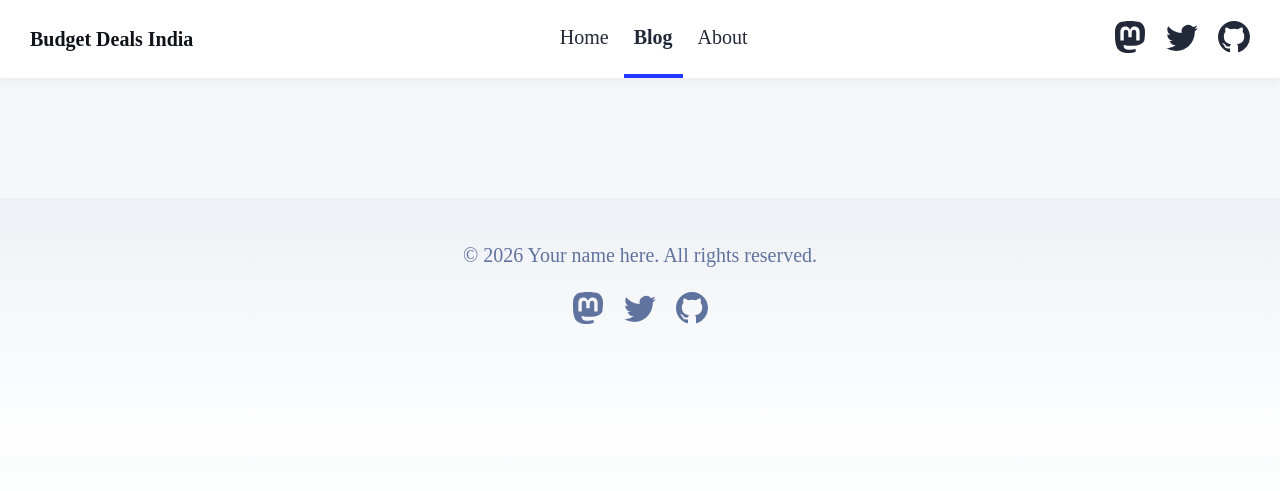
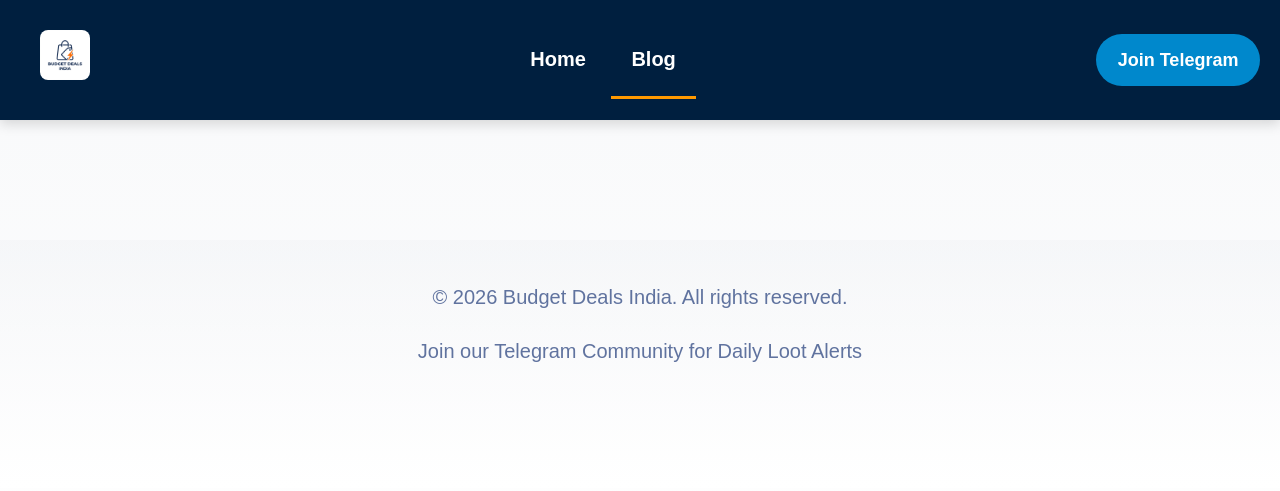
Before and after one commit to Shashwat1319/telegram, an Astro site in the folder website/: page /blog in a window 1280 px wide. Built offline with nearby package versions, Linux system fonts and the light colour scheme; Astro itself is replaced by a stand-in of ours.

Commit message:
Premium Branding Upgrade: Logo, Social Hub, and High-Performance SEO styles

```diff
--- a/website/src/components/Footer.astro
+++ b/website/src/components/Footer.astro
@@ -3,39 +3,10 @@ const today = new Date();
 ---
 
 <footer>
-	&copy; {today.getFullYear()} Your name here. All rights reserved.
+	&copy; {today.getFullYear()} Budget Deals India. All rights reserved.
 	<div class="social-links">
-		<a href="https://m.webtoo.ls/@astro" target="_blank">
-			<span class="sr-only">Follow Astro on Mastodon</span>
-			<svg
-				viewBox="0 0 16 16"
-				aria-hidden="true"
-				width="32"
-				height="32"
-				astro-icon="social/mastodon"
-				><path
-					fill="currentColor"
-					d="M11.19 12.195c2.016-.24 3.77-1.475 3.99-2.603.348-1.778.32-4.339.32-4.339 0-3.47-2.286-4.488-2.286-4.488C12.062.238 10.083.017 8.027 0h-.05C5.92.017 3.942.238 2.79.765c0 0-2.285 1.017-2.285 4.488l-.002.662c-.004.64-.007 1.35.011 2.091.083 3.394.626 6.74 3.78 7.57 1.454.383 2.703.463 3.709.408 1.823-.1 2.847-.647 2.847-.647l-.06-1.317s-1.303.41-2.767.36c-1.45-.05-2.98-.156-3.215-1.928a3.614 3.614 0 0 1-.033-.496s1.424.346 3.228.428c1.103.05 2.137-.064 3.188-.189zm1.613-2.47H11.13v-4.08c0-.859-.364-1.295-1.091-1.295-.804 0-1.207.517-1.207 1.541v2.233H7.168V5.89c0-1.024-.403-1.541-1.207-1.541-.727 0-1.091.436-1.091 1.296v4.079H3.197V5.522c0-.859.22-1.541.66-2.046.456-.505 1.052-.764 1.793-.764.856 0 1.504.328 1.933.983L8 4.39l.417-.695c.429-.655 1.077-.983 1.934-.983.74 0 1.336.259 1.791.764.442.505.661 1.187.661 2.046v4.203z"
-				></path></svg
-			>
-		</a>
-		<a href="https://twitter.com/astrodotbuild" target="_blank">
-			<span class="sr-only">Follow Astro on Twitter</span>
-			<svg viewBox="0 0 16 16" aria-hidden="true" width="32" height="32" astro-icon="social/twitter"
-				><path
-					fill="currentColor"
-					d="M5.026 15c6.038 0 9.341-5.003 9.341-9.334 0-.14 0-.282-.006-.422A6.685 6.685 0 0 0 16 3.542a6.658 6.658 0 0 1-1.889.518 3.301 3.301 0 0 0 1.447-1.817 6.533 6.533 0 0 1-2.087.793A3.286 3.286 0 0 0 7.875 6.03a9.325 9.325 0 0 1-6.767-3.429 3.289 3.289 0 0 0 1.018 4.382A3.323 3.323 0 0 1 .64 6.575v.045a3.288 3.288 0 0 0 2.632 3.218 3.203 3.203 0 0 1-.865.115 3.23 3.23 0 0 1-.614-.057 3.283 3.283 0 0 0 3.067 2.277A6.588 6.588 0 0 1 .78 13.58a6.32 6.32 0 0 1-.78-.045A9.344 9.344 0 0 0 5.026 15z"
-				></path></svg
-			>
-		</a>
-		<a href="https://github.com/withastro/astro" target="_blank">
-			<span class="sr-only">Go to Astro's GitHub repo</span>
-			<svg viewBox="0 0 16 16" aria-hidden="true" width="32" height="32" astro-icon="social/github"
-				><path
-					fill="currentColor"
-					d="M8 0C3.58 0 0 3.58 0 8c0 3.54 2.29 6.53 5.47 7.59.4.07.55-.17.55-.38 0-.19-.01-.82-.01-1.49-2.01.37-2.53-.49-2.69-.94-.09-.23-.48-.94-.82-1.13-.28-.15-.68-.52-.01-.53.63-.01 1.08.58 1.23.82.72 1.21 1.87.87 2.33.66.07-.52.28-.87.51-1.07-1.78-.2-3.64-.89-3.64-3.95 0-.87.31-1.59.82-2.15-.08-.2-.36-1.02.08-2.12 0 0 .67-.21 2.2.82.64-.18 1.32-.27 2-.27.68 0 1.36.09 2 .27 1.53-1.04 2.2-.82 2.2-.82.44 1.1.16 1.92.08 2.12.51.56.82 1.27.82 2.15 0 3.07-1.87 3.75-3.65 3.95.29.25.54.73.54 1.48 0 1.07-.01 1.93-.01 2.2 0 .21.15.46.55.38A8.012 8.012 0 0 0 16 8c0-4.42-3.58-8-8-8z"
-				></path></svg
-			>
+		<a href="https://t.me/budgetdeals_india" target="_blank">
+			Join our Telegram Community for Daily Loot Alerts
 		</a>
 	</div>
 </footer>
--- a/website/src/components/Header.astro
+++ b/website/src/components/Header.astro
@@ -5,39 +5,16 @@ import HeaderLink from './HeaderLink.astro';
 
 <header>
 	<nav>
-		<h2><a href="/">{SITE_TITLE}</a></h2>
+		<div class="logo-container">
+			<a href="/"><img src="/logo.png" alt="Budget Deals India" class="logo" /></a>
+		</div>
 		<div class="internal-links">
 			<HeaderLink href="/">Home</HeaderLink>
 			<HeaderLink href="/blog">Blog</HeaderLink>
-			<HeaderLink href="/about">About</HeaderLink>
 		</div>
 		<div class="social-links">
-			<a href="https://m.webtoo.ls/@astro" target="_blank">
-				<span class="sr-only">Follow Astro on Mastodon</span>
-				<svg viewBox="0 0 16 16" aria-hidden="true" width="32" height="32"
-					><path
-						fill="currentColor"
-						d="M11.19 12.195c2.016-.24 3.77-1.475 3.99-2.603.348-1.778.32-4.339.32-4.339 0-3.47-2.286-4.488-2.286-4.488C12.062.238 10.083.017 8.027 0h-.05C5.92.017 3.942.238 2.79.765c0 0-2.285 1.017-2.285 4.488l-.002.662c-.004.64-.007 1.35.011 2.091.083 3.394.626 6.74 3.78 7.57 1.454.383 2.703.463 3.709.408 1.823-.1 2.847-.647 2.847-.647l-.06-1.317s-1.303.41-2.767.36c-1.45-.05-2.98-.156-3.215-1.928a3.614 3.614 0 0 1-.033-.496s1.424.346 3.228.428c1.103.05 2.137-.064 3.188-.189zm1.613-2.47H11.13v-4.08c0-.859-.364-1.295-1.091-1.295-.804 0-1.207.517-1.207 1.541v2.233H7.168V5.89c0-1.024-.403-1.541-1.207-1.541-.727 0-1.091.436-1.091 1.296v4.079H3.197V5.522c0-.859.22-1.541.66-2.046.456-.505 1.052-.764 1.793-.764.856 0 1.504.328 1.933.983L8 4.39l.417-.695c.429-.655 1.077-.983 1.934-.983.74 0 1.336.259 1.791.764.442.505.661 1.187.661 2.046v4.203z"
-					></path></svg
-				>
-			</a>
-			<a href="https://twitter.com/astrodotbuild" target="_blank">
-				<span class="sr-only">Follow Astro on Twitter</span>
-				<svg viewBox="0 0 16 16" aria-hidden="true" width="32" height="32"
-					><path
-						fill="currentColor"
-						d="M5.026 15c6.038 0 9.341-5.003 9.341-9.334 0-.14 0-.282-.006-.422A6.685 6.685 0 0 0 16 3.542a6.658 6.658 0 0 1-1.889.518 3.301 3.301 0 0 0 1.447-1.817 6.533 6.533 0 0 1-2.087.793A3.286 3.286 0 0 0 7.875 6.03a9.325 9.325 0 0 1-6.767-3.429 3.289 3.289 0 0 0 1.018 4.382A3.323 3.323 0 0 1 .64 6.575v.045a3.288 3.288 0 0 0 2.632 3.218 3.203 3.203 0 0 1-.865.115 3.23 3.23 0 0 1-.614-.057 3.283 3.283 0 0 0 3.067 2.277A6.588 6.588 0 0 1 .78 13.58a6.32 6.32 0 0 1-.78-.045A9.344 9.344 0 0 0 5.026 15z"
-					></path></svg
-				>
-			</a>
-			<a href="https://github.com/withastro/astro" target="_blank">
-				<span class="sr-only">Go to Astro's GitHub repo</span>
-				<svg viewBox="0 0 16 16" aria-hidden="true" width="32" height="32"
-					><path
-						fill="currentColor"
-						d="M8 0C3.58 0 0 3.58 0 8c0 3.54 2.29 6.53 5.47 7.59.4.07.55-.17.55-.38 0-.19-.01-.82-.01-1.49-2.01.37-2.53-.49-2.69-.94-.09-.23-.48-.94-.82-1.13-.28-.15-.68-.52-.01-.53.63-.01 1.08.58 1.23.82.72 1.21 1.87.87 2.33.66.07-.52.28-.87.51-1.07-1.78-.2-3.64-.89-3.64-3.95 0-.87.31-1.59.82-2.15-.08-.2-.36-1.02.08-2.12 0 0 .67-.21 2.2.82.64-.18 1.32-.27 2-.27.68 0 1.36.09 2 .27 1.53-1.04 2.2-.82 2.2-.82.44 1.1.16 1.92.08 2.12.51.56.82 1.27.82 2.15 0 3.07-1.87 3.75-3.65 3.95.29.25.54.73.54 1.48 0 1.07-.01 1.93-.01 2.2 0 .21.15.46.55.38A8.012 8.012 0 0 0 16 8c0-4.42-3.58-8-8-8z"
-					></path></svg
-				>
+			<a href="https://t.me/budgetdeals_india" class="telegram-btn" target="_blank">
+				<span>Join Telegram</span>
 			</a>
 		</div>
 	</nav>
@@ -45,18 +22,18 @@ import HeaderLink from './HeaderLink.astro';
 <style>
 	header {
 		margin: 0;
-		padding: 0 1em;
-		background: white;
-		box-shadow: 0 2px 8px rgba(var(--black), 5%);
+		padding: 0.5em 1em;
+		background: #001f3f; /* Deep Navy Blue */
+		color: white;
+		box-shadow: 0 4px 12px rgba(0,0,0,0.15);
 	}
-	h2 {
-		margin: 0;
-		font-size: 1em;
+	.logo-container {
+		display: flex;
+		align-items: center;
 	}
-
-	h2 a,
-	h2 a.active {
-		text-decoration: none;
+	.logo {
+		height: 50px;
+		width: auto;
 	}
 	nav {
 		display: flex;
@@ -64,22 +41,39 @@ import HeaderLink from './HeaderLink.astro';
 		justify-content: space-between;
 	}
 	nav a {
-		padding: 1em 0.5em;
-		color: var(--black);
-		border-bottom: 4px solid transparent;
+		padding: 1em 1em;
+		color: #ffffff;
 		text-decoration: none;
+		font-weight: 600;
+		transition: 0.3s;
+	}
+	nav a:hover {
+		color: #ff9900; /* Amazon Orange */
 	}
 	nav a.active {
-		text-decoration: none;
-		border-bottom-color: var(--accent);
+		border-bottom: 3px solid #ff9900;
 	}
-	.social-links,
-	.social-links a {
+	.telegram-btn {
+		background: #0088cc;
+		color: white !important;
+		padding: 0.6em 1.2em !important;
+		border-radius: 50px;
+		font-size: 0.9em;
 		display: flex;
+		align-items: center;
+		gap: 8px;
+		border: none !important;
+	}
+	.telegram-btn:hover {
+		background: #00aaff;
+		transform: scale(1.05);
 	}
 	@media (max-width: 720px) {
 		.social-links {
 			display: none;
 		}
+		.logo {
+			height: 35px;
+		}
 	}
 </style>
--- a/website/src/content.config.ts
+++ b/website/src/content.config.ts
@@ -6,14 +6,13 @@ const blog = defineCollection({
 	// Load Markdown and MDX files in the `src/content/blog/` directory.
 	loader: glob({ base: './src/content/blog', pattern: '**/*.{md,mdx}' }),
 	// Type-check frontmatter using a schema
-	schema: ({ image }) =>
-		z.object({
+	schema: z.object({
 			title: z.string(),
 			description: z.string(),
 			// Transform string to Date object
 			pubDate: z.coerce.date(),
 			updatedDate: z.coerce.date().optional(),
-			heroImage: z.optional(image()),
+			heroImage: z.string().optional(),
 		}),
 });
 
--- a/website/src/layouts/BlogPost.astro
+++ b/website/src/layouts/BlogPost.astro
@@ -60,7 +60,7 @@ const { title, description, pubDate, updatedDate, heroImage } = Astro.props;
 		<main>
 			<article>
 				<div class="hero-image">
-					{heroImage && <Image width={1020} height={510} src={heroImage} alt="" />}
+					{heroImage && <img width={1020} height={510} src={heroImage} alt="" />}
 				</div>
 				<div class="prose">
 					<div class="title">
--- a/website/src/pages/blog/index.astro
+++ b/website/src/pages/blog/index.astro
@@ -96,7 +96,7 @@ const posts = (await getCollection('blog')).sort(
 							<li>
 								<a href={`/blog/${post.id}/`}>
 									{post.data.heroImage && (
-										<Image width={720} height={360} src={post.data.heroImage} alt="" />
+										<img width={720} height={360} src={post.data.heroImage} alt="" />
 									)}
 									<h4 class="title">{post.data.title}</h4>
 									<p class="date">
--- a/website/src/styles/global.css
+++ b/website/src/styles/global.css
@@ -5,19 +5,19 @@
  */
 
 :root {
-	--accent: #2337ff;
-	--accent-dark: #000d8a;
+	--accent: #ff9900;
+	--accent-dark: #cc7a00;
 	--black: 15, 18, 25;
 	--gray: 96, 115, 159;
-	--gray-light: 229, 233, 240;
+	--gray-light: 240, 242, 245;
 	--gray-dark: 34, 41, 57;
-	--gray-gradient: rgba(var(--gray-light), 50%), #fff;
-	--box-shadow:
-		0 2px 6px rgba(var(--gray), 25%), 0 8px 24px rgba(var(--gray), 33%),
-		0 16px 32px rgba(var(--gray), 33%);
+	--gray-gradient: rgba(240, 242, 245, 50%), #fff;
+	--box-shadow: 0 4px 20px rgba(0, 0, 0, 0.1);
 }
+@import url('https://fonts.googleapis.com/css2?family=Outfit:wght@400;600;800&display=swap');
+
 body {
-	font-family: var(--font-atkinson);
+	font-family: 'Outfit', sans-serif;
 	margin: 0;
 	padding: 0;
 	text-align: left;
```
Also changed, not shown: website/public/logo.png (added).
